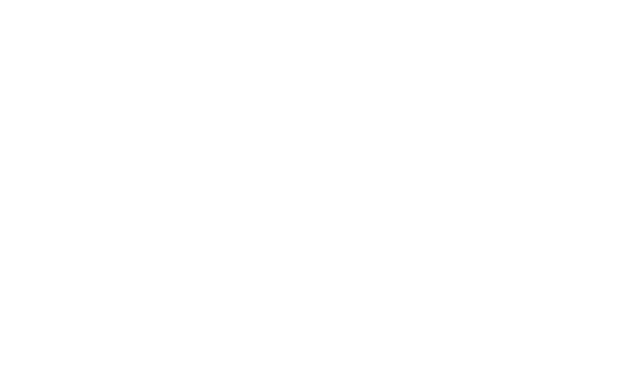
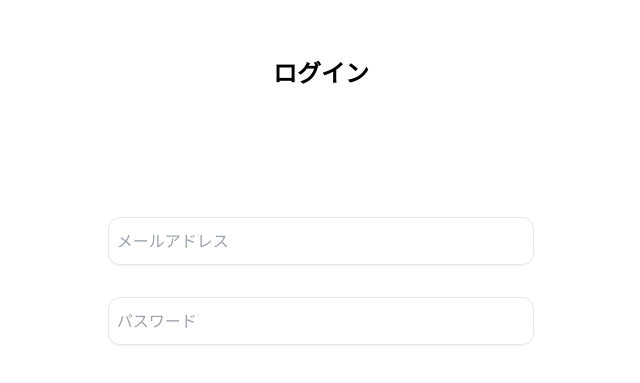
Before and after one commit to tsuchida-y/Takizawa_hackathon_ver7, a React (Vite) app: page /auth in a window 1280 px wide. Before the commit this address had no page. Shown: the part 103-486 px from the top of the page, without its empty margins (319-959 px from the left). Built offline with nearby package versions, Linux system fonts and the light colour scheme.

Commit message:
認証画面だけ作成

```diff
--- a/src/main.tsx
+++ b/src/main.tsx
@@ -1,14 +1,17 @@
 import { StrictMode } from 'react';
 import { createRoot } from 'react-dom/client';
 import App from './pages/App.tsx';
+import Auth from './pages/auth.tsx';
 import BusinessDashboard from './pages/BusinessDashboard.tsx';
 import './index.css';
 import { BrowserRouter, Routes, Route } from 'react-router-dom';
+
 
 createRoot(document.getElementById('root')!).render(
   <StrictMode>
     <BrowserRouter>
     <Routes>
+      <Route path="/auth" element={<Auth />}/>
       <Route path="/home" element={<App />} />
       <Route path="/businessdashboard" element={<BusinessDashboard />} />
     </Routes>
--- /dev/null
+++ b/src/pages/Auth.tsx
@@ -0,0 +1,11 @@
+import React from 'react';
+
+const Auth = () => {
+  return (
+    <div>
+      <p>これは子コンポーネントです。</p>
+    </div>
+  );
+};
+
+export default Auth;
--- /dev/null
+++ b/src/pages/auth.tsx
@@ -0,0 +1,17 @@
+import React from 'react';
+
+const Auth = () => {
+  return (
+    <div className="flex justify-center items-center h-screen">
+        <h2 className="flex absolute font-bold text-2xl top-[20%]">ログイン</h2>
+        <div className="flex absolute top-[40%] h-12 w-2/3 lg:w-1/3">
+            <input type="email" placeholder="メールアドレス" className="bg-white rounded-xl shadow-sm border w-full pl-2"></input>
+        </div>
+        <div className="flex absolute top-[50%] h-12 w-2/3 lg:w-1/3">
+            <input type="password" placeholder="パスワード" className="bg-white rounded-xl shadow-sm border w-full pl-2"></input>
+        </div>
+    </div>
+  );
+};
+
+export default Auth;
```
